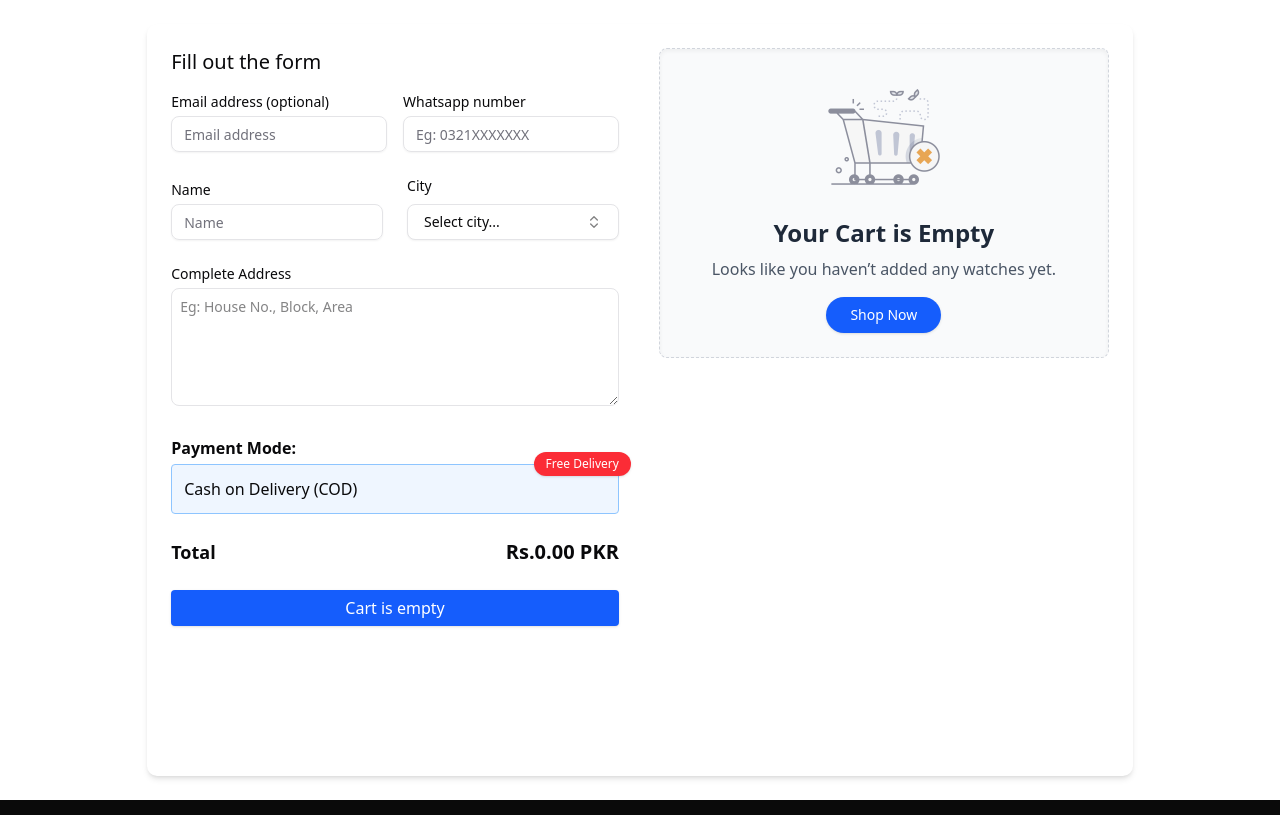
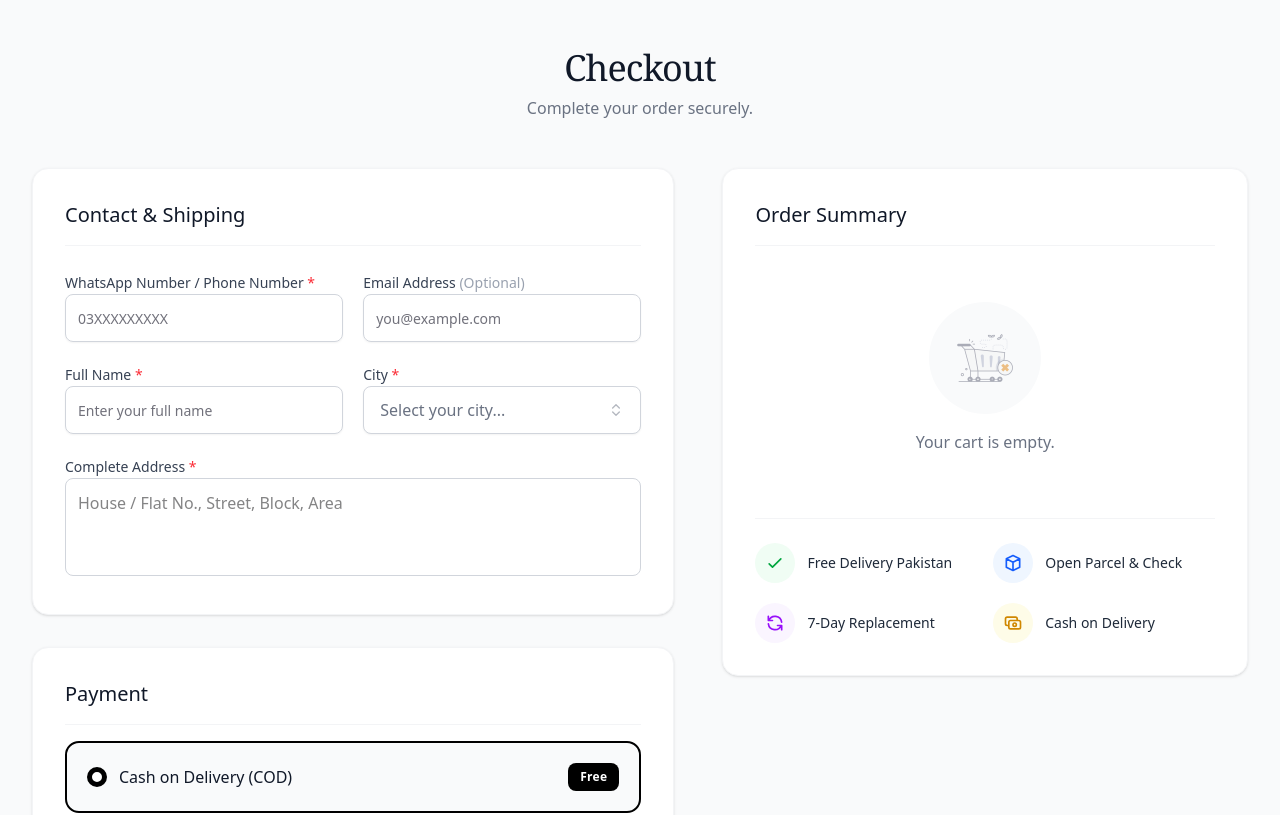
Before and after one commit to revodials/revodials, a Next.js app: page /checkout in a window 1280 px wide. Shown: the top 815 px of the page. Built offline with nearby package versions, Linux system fonts and the light colour scheme.

Commit message:
check out

```diff
--- a/src/app/checkout/page.jsx
+++ b/src/app/checkout/page.jsx
@@ -404,142 +404,70 @@ export default function CheckoutPage() {
   };
 
   return (
-    <>
-      <div className="min-h-screen w-full flex justify-center p-4 lg:p-6">
+    <div className="min-h-screen bg-gray-50 flex flex-col">
+      <div className="flex-grow w-full max-w-7xl mx-auto px-4 sm:px-6 lg:px-8 py-8 md:py-12">
+        <div className="text-center mb-8 md:mb-12">
+          <h1 className="text-3xl md:text-4xl font-serif text-gray-900 tracking-tight">Checkout</h1>
+          <p className="mt-2 text-sm md:text-base text-gray-500">Complete your order securely.</p>
+        </div>
+
         <form
           onSubmit={handleSubmit(onSubmit)}
-          className="w-full lg:w-[80%] bg-white shadow-md rounded-lg p-2 lg:p-6 flex flex-col lg:flex-row-reverse gap-10"
+          className="flex flex-col lg:flex-row gap-8 lg:gap-12"
         >
-          {/* left Section - Order Summary */}
-          {carts.length === 0 ? (
-            <div className="w-full h-fit lg:w-1/2 flex flex-col items-center justify-center bg-gray-50 p-6 rounded-md text-center shadow-inner border border-dashed border-gray-300">
-              <img
-                src="/empty-cart.png"
-                alt="Empty Cart"
-                className="w-32 h-32 object-contain mb-4 opacity-70"
+          {/* Left Section - Form */}
+          <div className="w-full lg:w-[55%] space-y-6 md:space-y-8 order-2 lg:order-1">
+            <div className="bg-white p-5 sm:p-8 rounded-2xl shadow-sm border border-gray-100">
+              <h2 className="text-xl font-medium text-gray-900 mb-6 pb-4 border-b border-gray-100">Contact & Shipping</h2>
+
+              <div className="space-y-5">
+                <div className="flex flex-col sm:flex-row gap-5">
+                  <div className="w-full space-y-1.5">
+                    <label className="text-sm font-medium text-gray-700">
+                      WhatsApp Number / Phone Number <span className="text-red-500">*</span>
+                    </label>
+                    <Input
+                      className="w-full h-12 text-base transition-colors focus:ring-2 focus:ring-black border-gray-300"
+                      placeholder="03XXXXXXXXX"
+                      {...register("contact")}
                     />
-              <h2 className="text-2xl font-semibold text-gray-800 mb-2">
-                Your Cart is Empty
-              </h2>
-              <p className="text-gray-600 mb-4">
-                Looks like you haven’t added any watches yet.
-              </p>
-              <Button
-                onClick={() => router.push("/")}
-                className="bg-blue-600 text-white hover:bg-blue-700 transition rounded-full px-6 py-2 text-sm"
-              >
-                Shop Now
-              </Button>
-            </div>
-          ) : (
-            <div className="w-full lg:w-1/2 bg-gray-50 p-3 rounded-md lg:sticky lg:top-6 h-fit">
-              <h1 className="text-xl font-medium mb-2">Order Summary</h1>
-              <ScrollArea className={"h-[30vh] w-full  rounded-md border p-2 "}>
-                {carts.map((item, idx) => (
-                  <div key={idx} className="flex gap-2 mb-4">
-                    <div className="relative">
-                      <img
-                        src={item?.images[0]}
-                        alt="Product"
-                        className="w-14 h-14 object-cover mr-4 rounded-full"
-                      />
-                      {item.quantity && (
-                        <span className="absolute top-1 right-[-4] bg-blue-600 text-white text-xs font-semibold px-2 py-0.5 rounded-full">
-                          {item.quantity}
-                        </span>
+                    {errors.contact && (
+                      <p className="text-red-500 text-xs mt-1">{errors.contact.message}</p>
                     )}
                   </div>
-                    <div>
-                      <p className="font-medium text-xs">{item.name}</p>
-                      <p className="text-xs text-gray-600">
-                        Rs.
-                        {Number(item.Sellprice * item.quantity).toLocaleString(
-                          "en-PK"
-                        )}
-                        .00 PKR
-                      </p>
-                      {item.selectedVariant && (
-                        <div
-                          className={`h-fit py-1 px-3 mt-1 cursor-pointer
-                          bg-black text-white rounded-full w-fit border border-gray-200 shadow-sm hover:shadow-md transition-shadow duration-200`}
-                        >
-                          <h4 className="font-semibold text-xs">
-                            {item.selectedVariant}
-                          </h4>
-                        </div>
-                      )}
-                    </div>
-                  </div>
-                ))}
-              </ScrollArea>
-              <div className="p-1">
-                <div className="flex justify-between font-semibold text-lg mt-2">
-                  <p>Total</p>
-                  <p className="font-semibold">
-                    Rs.{Number(total).toLocaleString("en-PK")}.00 PKR
-                  </p>
-                </div>
-              </div>
-            </div>
-          )}
-
-          {/* right Section - Form */}
-          <div className="w-full lg:w-1/2 space-y-6 lg:space-y-6">
-            {/* Contact */}
-            <h1 className="text-xl font-medium mb-4">Fill out the form</h1>
-
-            <div className="flex flex-col lg:flex-row gap-4 w-full">
-              <div className="lg:w-1/2 w-full space-y-1">
-                <label className="text-sm font-medium mb-1 block">
-                  Email address (optional)
+                  <div className="w-full space-y-1.5">
+                    <label className="text-sm font-medium text-gray-700">
+                      Email Address <span className="text-gray-400 font-normal">(Optional)</span>
                     </label>
                     <Input
-                  className="w-full"
-                  placeholder="Email address"
+                      className="w-full h-12 text-base transition-colors focus:ring-2 focus:ring-black border-gray-300"
+                      placeholder="you@example.com"
                       {...register("email")}
                     />
                     {errors.email && (
-                  <p className="text-red-500 text-sm">{errors.email.message}</p>
-                )}
-              </div>
-              <div className="lg:w-1/2 w-full space-y-1">
-                <label className="text-sm font-medium mb-1 block">
-                  Whatsapp number
-                </label>
-                <Input
-                  className="w-full"
-                  placeholder="Eg: 0321XXXXXXX"
-                  {...register("contact")}
-                />
-                {errors.contact && (
-                  <p className="text-red-500 text-sm">
-                    {errors.contact.message}
-                  </p>
+                      <p className="text-red-500 text-xs mt-1">{errors.email.message}</p>
                     )}
                   </div>
                 </div>
 
-            {/* Name */}
-            <div className="flex flex-col lg:flex-row lg:items-end gap-6 w-full">
-              <div className="w-full space-y-1">
-                <label className="text-sm font-medium mb-1 block">Name</label>
+                <div className="flex flex-col sm:flex-row gap-5">
+                  <div className="w-full space-y-1.5">
+                    <label className="text-sm font-medium text-gray-700">
+                      Full Name <span className="text-red-500">*</span>
+                    </label>
                     <Input
-                  className="w-full"
-                  placeholder="Name"
+                      className="w-full h-12 text-base transition-colors focus:ring-2 focus:ring-black border-gray-300"
+                      placeholder="Enter your full name"
                       {...register("Name")}
                     />
                     {errors.Name && (
-                  <p className="text-red-500 text-sm">
-                    {errors.firstName.message}
-                  </p>
+                      <p className="text-red-500 text-xs mt-1">{errors.Name.message}</p>
                     )}
                   </div>
-              {/* City Dropdown */}
-              <div className="w-full space-y-2">
-                <label htmlFor="city" className="text-sm font-medium block">
-                  City
+                  <div className="w-full space-y-1.5">
+                    <label className="text-sm font-medium text-gray-700">
+                      City <span className="text-red-500">*</span>
                     </label>
-
                     <Popover open={open} onOpenChange={setOpen}>
                       <PopoverTrigger asChild>
                         <Button
@@ -547,30 +475,31 @@ export default function CheckoutPage() {
                           role="combobox"
                           aria-expanded={open}
                           className={cn(
-                        "w-full justify-between",
-                        errors.city && "border-red-500"
+                            "w-full h-12 justify-between text-base font-normal border-gray-300 hover:bg-gray-50",
+                            !value && "text-gray-500",
+                            errors.city && "border-red-500 focus:ring-red-500"
                           )}
                         >
-                      {value || "Select city..."}
+                          {value || "Select your city..."}
                           <ChevronsUpDownIcon className="ml-2 h-4 w-4 shrink-0 opacity-50" />
                         </Button>
                       </PopoverTrigger>
-                  <PopoverContent className="w-full p-0 overflow-visible">
+                      <PopoverContent className="w-full p-0">
                         <Command>
-                      <CommandInput placeholder="Search city..." />
-                      <CommandList className="max-h-60 overflow-y-auto w-full">
+                          <CommandInput placeholder="Search city..." className="h-11" />
+                          <CommandList className="max-h-[250px] overflow-y-auto">
                             <CommandEmpty>No city found.</CommandEmpty>
                             <CommandGroup>
                               {pakistanCities.map((city, idx) => (
                                 <CommandItem
-                              className="w-full"
                                   key={idx}
                                   value={city}
                                   onSelect={(currentValue) => {
-                                setValue("city", currentValue); // correct form key
+                                    setValue("city", currentValue);
                                     setValues?.(currentValue);
                                     setOpen(false);
                                   }}
+                                  className="cursor-pointer"
                                 >
                                   <CheckIcon
                                     className={cn(
@@ -586,69 +515,161 @@ export default function CheckoutPage() {
                         </Command>
                       </PopoverContent>
                     </Popover>
-
                     {errors.city && (
-                  <p className="text-red-500 text-sm">{errors.city.message}</p>
+                      <p className="text-red-500 text-xs mt-1">{errors.city.message}</p>
                     )}
                   </div>
                 </div>
 
-            {/* Address */}
-            <div className="space-y-1">
-              <label className="text-sm font-medium mb-1 block">
-                Complete Address
+                <div className="space-y-1.5">
+                  <label className="text-sm font-medium text-gray-700">
+                    Complete Address <span className="text-red-500">*</span>
                   </label>
-
                   <textarea
-                className="w-full border rounded-md p-2 text-sm"
-                placeholder="Eg: House No., Block, Area"
-                rows={5}
+                    className="w-full border border-gray-300 rounded-md p-3 text-base transition-colors focus:ring-2 focus:ring-black focus:outline-none resize-none"
+                    placeholder="House / Flat No., Street, Block, Area"
+                    rows={3}
                     {...register("address")}
                   />
-
                   {errors.address && (
-                <p className="text-red-500 text-sm">{errors.address.message}</p>
+                    <p className="text-red-500 text-xs mt-1">{errors.address.message}</p>
                   )}
                 </div>
-            {/* Payment */}
-            <div>
-              <h3 className="font-semibold mb-1">Payment Mode:</h3>
-              <div className="relative ">
-                <div className="border border-blue-300 bg-blue-50 p-3 rounded">
-                  Cash on Delivery (COD)
+              </div>
             </div>
 
-                <div className="absolute -top-3 -right-3 bg-red-500 text-white text-xs px-3 py-1 rounded-full shadow">
-                  Free Delivery
+            {/* Payment Method */}
+            <div className="bg-white p-5 sm:p-8 rounded-2xl shadow-sm border border-gray-100">
+              <h2 className="text-xl font-medium text-gray-900 mb-4 pb-4 border-b border-gray-100">Payment</h2>
+              <div className="relative border-2 border-black bg-gray-50 p-4 sm:p-5 rounded-xl flex items-center justify-between">
+                <div className="flex items-center gap-3">
+                  <div className="h-5 w-5 rounded-full border-[5px] border-black bg-white"></div>
+                  <span className="font-medium text-gray-900 text-base">Cash on Delivery (COD)</span>
+                </div>
+                <span className="bg-black text-white text-xs font-semibold px-3 py-1.5 rounded-md tracking-wide">Free</span>
               </div>
             </div>
-              <div className="flex justify-between font-semibold text-lg mt-6">
-                <p>Total</p>
-                <p className="font-semibold text-xl">
-                  Rs.{Number(total).toLocaleString("en-PK")}.00 PKR
-                </p>
-              </div>
-            </div>
+
+            {/* Submit Button & Reassurance */}
+            <div className="space-y-4 pt-2">
               {carts.length === 0 ? (
                 <Button
+                  type="button"
                   onClick={() => router.push("/")}
-                className="w-full bg-blue-600 hover:bg-blue-700 text-white text-base rounded py-3"
+                  className="w-full h-14 bg-black hover:bg-gray-800 text-white text-lg font-medium rounded-xl transition-all"
                 >
-                Cart is empty
+                  Return to Shop
                 </Button>
               ) : (
                 <Button
                   disabled={mutation.isPending}
                   type="submit"
-                className="w-full bg-blue-600 my-4 hover:bg-blue-700 text-white text-base rounded py-3"
+                  className="w-full h-14 bg-black hover:bg-gray-800 text-white text-lg font-medium rounded-xl shadow-md transition-all relative overflow-hidden group"
                 >
-                {mutation.isPending ? "Placing order..." : "Complete order"}
+                  <span className="relative z-10">{mutation.isPending ? "Processing..." : "Complete Order"}</span>
                 </Button>
               )}
+              <p className="text-center text-sm font-medium text-gray-700 flex items-center justify-center gap-2 bg-green-50 py-3 rounded-lg border border-green-100">
+                <span>🛡️</span> Open your parcel and check your watch before payment.
+              </p>
+            </div>
+          </div>
+
+          {/* Right Section - Order Summary & Trust Indicators */}
+          <div className="w-full lg:w-[45%] order-1 lg:order-2">
+            <div className="bg-white p-5 sm:p-8 rounded-2xl shadow-sm border border-gray-100 lg:sticky lg:top-8">
+              <h2 className="text-xl font-medium text-gray-900 mb-6 pb-4 border-b border-gray-100">Order Summary</h2>
+
+              {carts.length === 0 ? (
+                <div className="flex flex-col items-center justify-center py-8 text-center">
+                  <div className="bg-gray-50 rounded-full p-6 mb-4">
+                    <img src="/empty-cart.png" alt="Empty Cart" className="w-16 h-16 opacity-50 object-contain" />
+                  </div>
+                  <p className="text-gray-500">Your cart is empty.</p>
+                </div>
+              ) : (
+                <>
+                  <ScrollArea className="max-h-[320px] pr-3 -mr-3 mb-6">
+                    <div className="space-y-4 pr-1">
+                      {carts.map((item, idx) => (
+                        <div key={idx} className="flex items-start gap-4 p-2 hover:bg-gray-50 rounded-xl transition-colors">
+                          <div className="relative shrink-0">
+                            <div className="w-16 h-16 sm:w-20 sm:h-20 rounded-lg bg-gray-50 border border-gray-200 overflow-hidden flex items-center justify-center">
+                              <img src={item?.images[0]} alt={item.name} className="w-full h-full object-cover" />
+                            </div>
+                            <span className="absolute -top-2 -right-2 bg-black text-white text-xs font-semibold w-5 h-5 flex items-center justify-center rounded-full shadow-sm ring-2 ring-white">
+                              {item.quantity}
+                            </span>
+                          </div>
+                          <div className="flex-grow min-w-0 pt-1">
+                            <p className="text-sm sm:text-base font-medium text-gray-900 line-clamp-2 leading-snug mb-1.5">{item.name}</p>
+                            {item.selectedVariant && (
+                              <span className="inline-flex items-center px-2 py-0.5 rounded text-xs font-medium bg-gray-100 text-gray-800">
+                                {item.selectedVariant}
+                              </span>
+                            )}
+                          </div>
+                          <div className="text-right shrink-0 pt-1">
+                            <p className="text-sm sm:text-base font-semibold text-gray-900">
+                              Rs. {(item.Sellprice * item.quantity).toLocaleString("en-PK")}
+                            </p>
+                          </div>
+                        </div>
+                      ))}
+                    </div>
+                  </ScrollArea>
+
+                  <div className="space-y-3 pt-5 border-t border-gray-100">
+                    <div className="flex justify-between text-sm text-gray-600">
+                      <span>Subtotal</span>
+                      <span className="font-medium text-gray-900">Rs. {total.toLocaleString("en-PK")}</span>
+                    </div>
+                    <div className="flex justify-between text-sm text-gray-600">
+                      <span>Shipping</span>
+                      <span className="text-green-600 font-medium tracking-wide">Free</span>
+                    </div>
+                    <div className="flex justify-between items-center pt-4 border-t border-gray-100 mt-2">
+                      <span className="text-lg font-medium text-gray-900">Total</span>
+                      <span className="text-2xl font-bold text-gray-900">
+                        Rs. {total.toLocaleString("en-PK")} <span className="text-sm font-normal text-gray-500">PKR</span>
+                      </span>
+                    </div>
+                  </div>
+                </>
+              )}
+
+              {/* Trust Badges */}
+              <div className="mt-8 pt-6 border-t border-gray-100 grid grid-cols-1 sm:grid-cols-2 gap-x-4 gap-y-5">
+                <div className="flex items-center gap-3">
+                  <div className="flex-shrink-0 w-10 h-10 flex items-center justify-center rounded-full bg-green-50 text-green-600">
+                    <svg className="w-5 h-5" fill="none" stroke="currentColor" viewBox="0 0 24 24"><path strokeLinecap="round" strokeLinejoin="round" strokeWidth="2" d="M5 13l4 4L19 7"></path></svg>
+                  </div>
+                  <span className="text-sm font-medium text-gray-800">Free Delivery Pakistan</span>
+                </div>
+                <div className="flex items-center gap-3">
+                  <div className="flex-shrink-0 w-10 h-10 flex items-center justify-center rounded-full bg-blue-50 text-blue-600">
+                    <svg className="w-5 h-5" fill="none" stroke="currentColor" viewBox="0 0 24 24"><path strokeLinecap="round" strokeLinejoin="round" strokeWidth="2" d="M20 7l-8-4-8 4m16 0l-8 4m8-4v10l-8 4m0-10L4 7m8 4v10M4 7v10l8 4"></path></svg>
+                  </div>
+                  <span className="text-sm font-medium text-gray-800">Open Parcel & Check</span>
+                </div>
+                <div className="flex items-center gap-3">
+                  <div className="flex-shrink-0 w-10 h-10 flex items-center justify-center rounded-full bg-purple-50 text-purple-600">
+                    <svg className="w-5 h-5" fill="none" stroke="currentColor" viewBox="0 0 24 24"><path strokeLinecap="round" strokeLinejoin="round" strokeWidth="2" d="M4 4v5h.582m15.356 2A8.001 8.001 0 004.582 9m0 0H9m11 11v-5h-.581m0 0a8.003 8.003 0 01-15.357-2m15.357 2H15"></path></svg>
+                  </div>
+                  <span className="text-sm font-medium text-gray-800">7-Day Replacement</span>
+                </div>
+                <div className="flex items-center gap-3">
+                  <div className="flex-shrink-0 w-10 h-10 flex items-center justify-center rounded-full bg-yellow-50 text-yellow-600">
+                    <svg className="w-5 h-5" fill="none" stroke="currentColor" viewBox="0 0 24 24"><path strokeLinecap="round" strokeLinejoin="round" strokeWidth="2" d="M17 9V7a2 2 0 00-2-2H5a2 2 0 00-2 2v6a2 2 0 002 2h2m2 4h10a2 2 0 002-2v-6a2 2 0 00-2-2H9a2 2 0 00-2 2v6a2 2 0 002 2zm7-5a2 2 0 11-4 0 2 2 0 014 0z"></path></svg>
+                  </div>
+                  <span className="text-sm font-medium text-gray-800">Cash on Delivery</span>
+                </div>
+              </div>
+            </div>
           </div>
         </form>
       </div>
       <Footer />
-    </>
+    </div>
   );
 }
```
Lines whose indentation alone changed are shown as unchanged.
